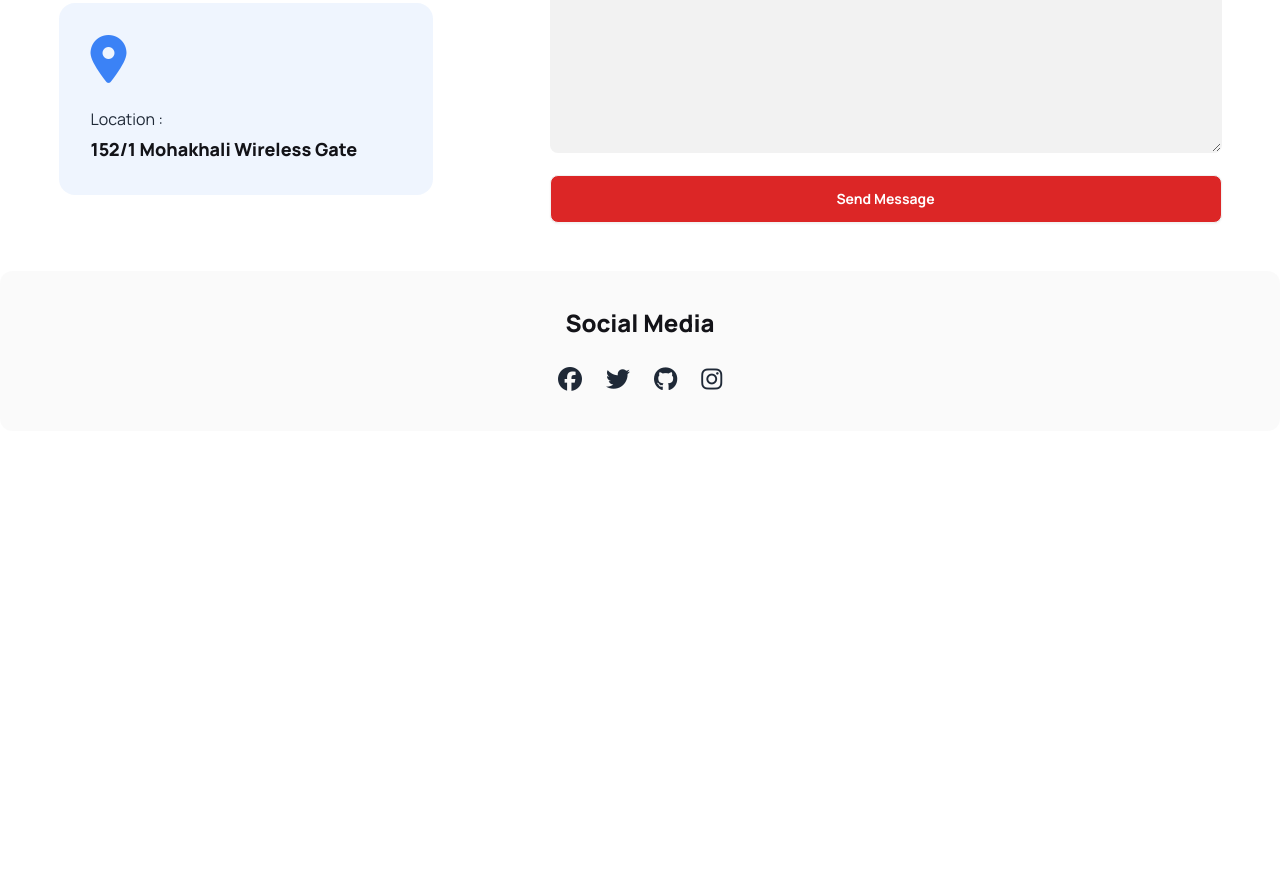
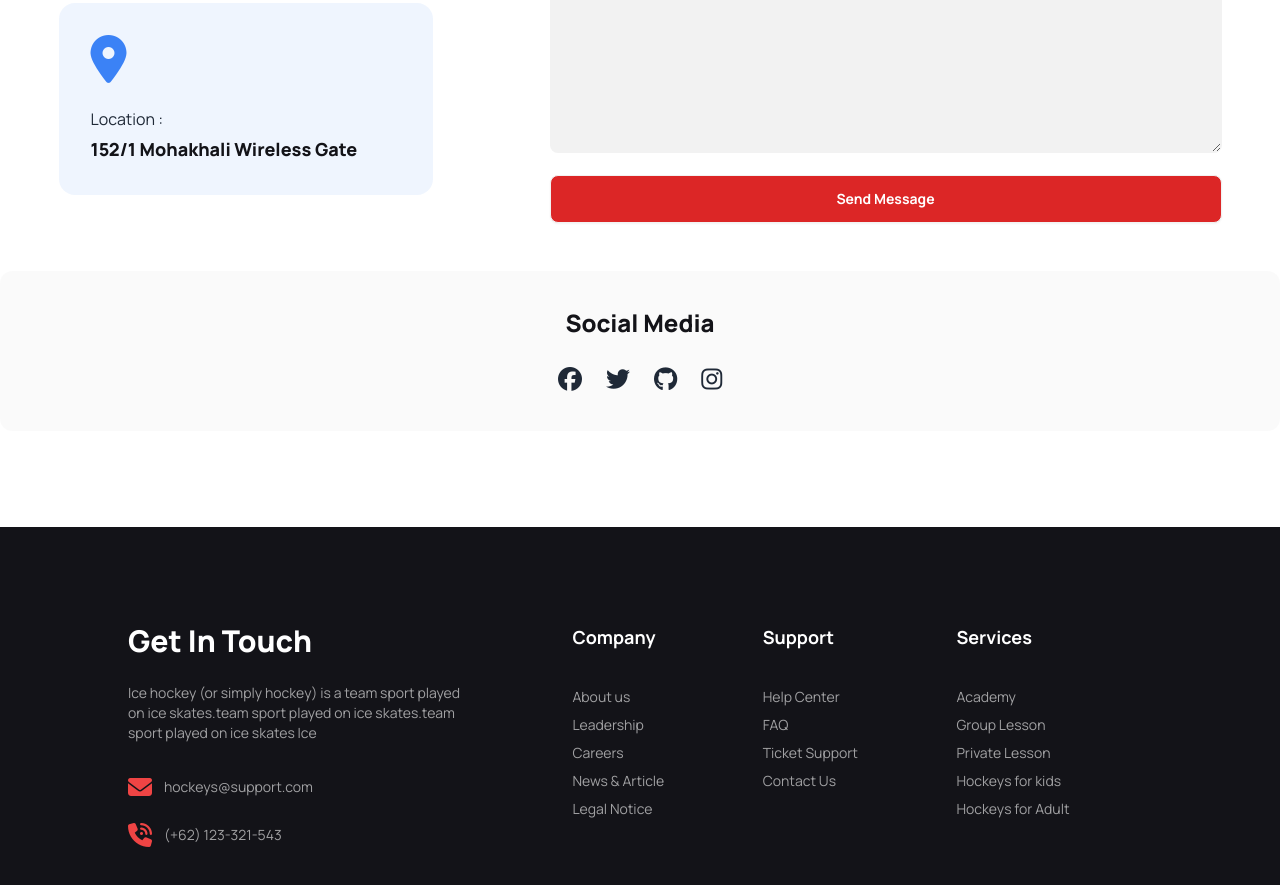
Before and after one commit to Naimul02/Assignment-3, a plain HTML site: page index.html in a window 1280 px wide. Shown: the part 3665-4550 px from the top of the page. Before the commit the page ends 4192 px from the top, so only its background shows below. Drawn offline with nearby package versions, Linux system fonts and the light colour scheme.

Commit message:
added footer section

```diff
--- a/index.html
+++ b/index.html
@@ -523,6 +523,8 @@
         </div>
       </section>
 
+
+
       <!-- Get in Touch -->
       <section class="my-24 mx-6 lg:mx-0">
         <div class="text-center">
@@ -642,6 +644,84 @@
         </div>
       </section>
     </main>
-    <footer></footer>
+    <footer
+      class="footer p-10 bg-[#131318] text-base-content text-[#ffffff99] py-24 lg:px-32"
+    >
+      <div class="grid gap-[0.5rem] place-items-center lg:place-items-start">
+        <h2 class="text-3xl font-extrabold text-white">Get In Touch</h2>
+
+        <p class="lg:w-[346px] mt-4 mb-5 lg:text-left text-center">
+          Ice hockey (or simply hockey) is a team sport played on ice
+          skates.team sport played on ice skates.team sport played on ice skates
+          Ice
+        </p>
+
+        <div class="flex gap-3 items-center">
+          <i class="fa-solid fa-envelope text-2xl text-red-500"></i>
+          <p>hockeys@support.com</p>
+        </div>
+        <div class="flex gap-3 items-center mt-2">
+          <i class="fa-solid fa-phone-volume text-2xl text-red-500"></i>
+          <p>(+62) 123-321-543</p>
+        </div>
+      </div>
+
+      <nav class="hidden lg:flex lg:flex-col">
+        <header class="text-lg font-bold text-white mb-7">Company</header>
+
+        <a class="link link-hover">About us</a>
+        <a class="link link-hover">Leadership</a>
+        <a class="link link-hover">Careers</a>
+        <a class="link link-hover">News & Article</a>
+        <a class="link link-hover">Legal Notice</a>
+      </nav>
+      <nav class="hidden lg:flex lg:flex-col">
+        <header class="text-lg font-bold text-white mb-7">Support</header>
+        <a class="link link-hover">Help Center</a>
+        <a class="link link-hover">FAQ</a>
+        <a class="link link-hover">Ticket Support</a>
+        <a class="link link-hover">Contact Us</a>
+      </nav>
+      <nav class="hidden lg:flex lg:flex-col">
+        <header class="text-lg font-bold text-white mb-7">Services</header>
+        <a class="link link-hover">Academy</a>
+        <a class="link link-hover">Group Lesson</a>
+        <a class="link link-hover">Private Lesson</a>
+        <a class="link link-hover">Hockeys for kids</a>
+        <a class="link link-hover">Hockeys for Adult</a>
+      </nav>
+
+      <!-- small device -->
+      <div class="flex flex-col text-center lg:hidden w-full">
+        <div class="flex w-full justify-around">
+          <nav class="flex flex-col gap-4">
+            <header class="text-lg font-bold text-white">Company</header>
+
+            <a class="link link-hover">About us</a>
+            <a class="link link-hover">Leadership</a>
+            <a class="link link-hover">Careers</a>
+            <a class="link link-hover">News & Article</a>
+            <a class="link link-hover">Legal Notice</a>
+          </nav>
+          <nav class="flex flex-col gap-4">
+            <header class="text-lg font-bold text-white">Support</header>
+            <a class="link link-hover">Help Center</a>
+            <a class="link link-hover">FAQ</a>
+            <a class="link link-hover">Ticket Support</a>
+            <a class="link link-hover">Contact Us</a>
+          </nav>
+        </div>
+        <div class="w-full mt-4">
+          <nav class="flex flex-col gap-4">
+            <header class="text-lg font-bold text-white">Services</header>
+            <a class="link link-hover">Academy</a>
+            <a class="link link-hover">Group Lesson</a>
+            <a class="link link-hover">Private Lesson</a>
+            <a class="link link-hover">Hockeys for kids</a>
+            <a class="link link-hover">Hockeys for Adult</a>
+          </nav>
+        </div>
+      </div>
+    </footer>
   </body>
 </html>
```
